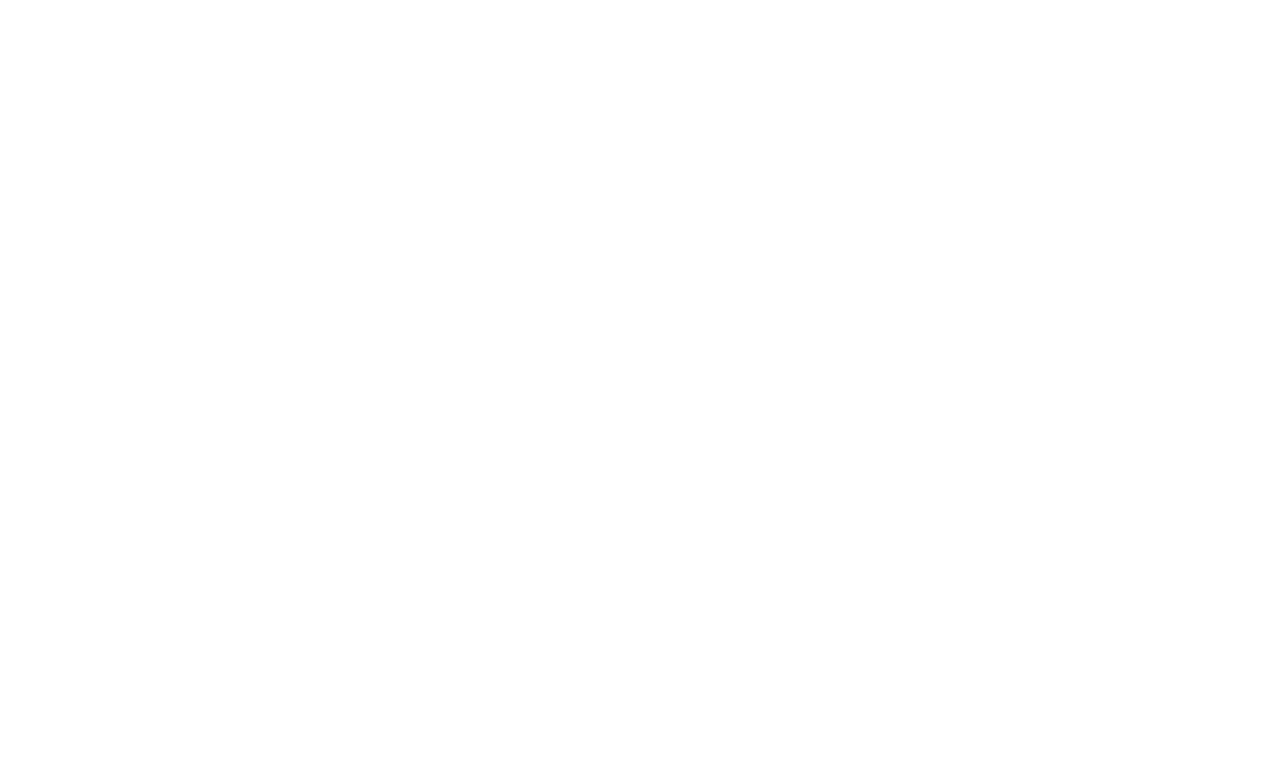
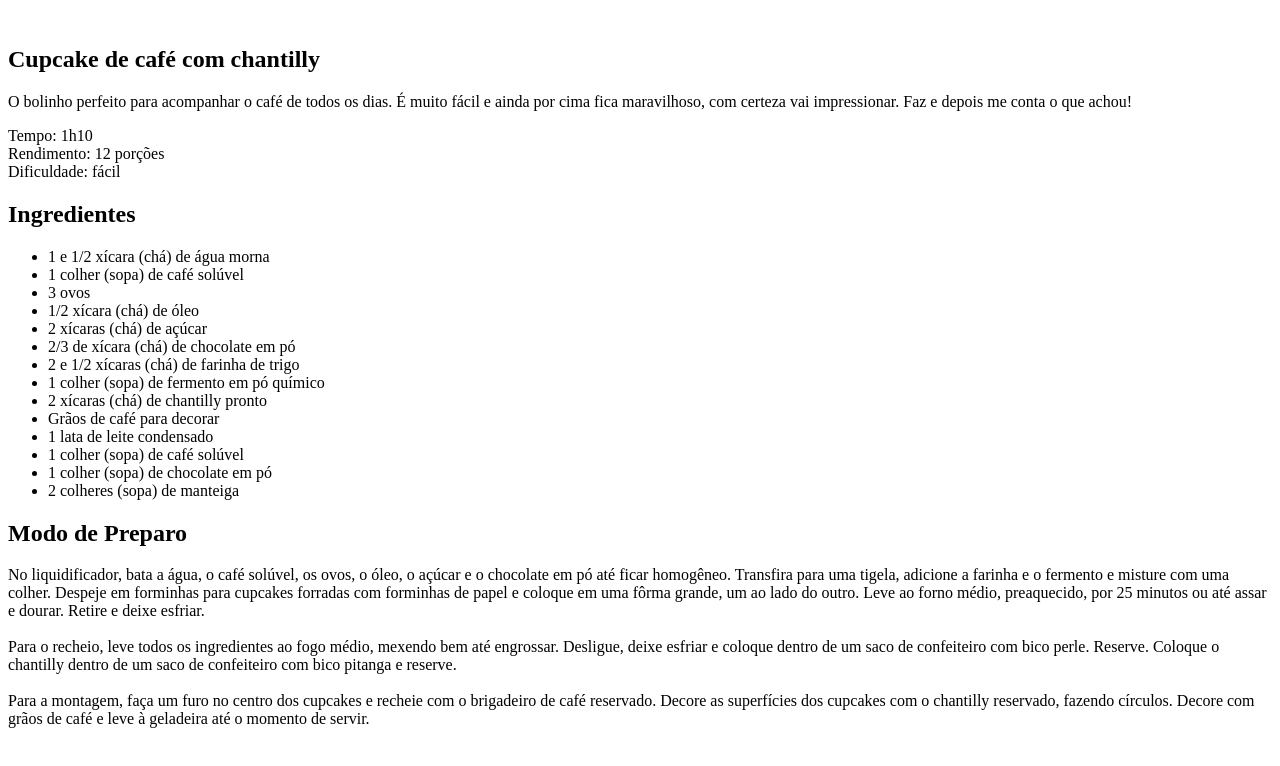
Before and after one commit to GalloTecnologias1/RepositorioTeste, a plain HTML site: page index.html in a window 1280 px wide. Drawn offline with Linux system fonts and the light colour scheme.

Commit message:
Estruturando o Site

```diff
--- a/index.html
+++ b/index.html
@@ -6,6 +6,50 @@
   <title>Pagina de Receita</title>
 </head>
 <body>
+  <div id="page">
+    <img src="" alt="">
+    <main>
+      <section id="about">
 
+        <h1>Cupcake de café com chantilly</h1>
+        <p>O bolinho perfeito para acompanhar o café de todos os dias. É muito fácil e ainda por cima fica maravilhoso, com certeza vai impressionar. Faz e depois me conta o que achou!</p>
+        <p>
+          Tempo: 1h10 <br>
+          Rendimento: 12 porções <br>
+          Dificuldade: fácil
+        </p>
+      </section>
+      <section id="ingredients">
+
+        <h2>Ingredientes</h2>
+        <ul>
+            <li>1 e 1/2 xícara (chá) de água morna </li>
+            <li>1 colher (sopa) de café solúvel </li>
+            <li>3 ovos </li>
+            <li>1/2 xícara (chá) de óleo </li>
+            <li>2 xícaras (chá) de açúcar </li>
+            <li>2/3 de xícara (chá) de chocolate em pó </li>
+            <li>2 e 1/2 xícaras (chá) de farinha de trigo </li>
+            <li>1 colher (sopa) de fermento em pó químico </li>
+            <li>2 xícaras (chá) de chantilly pronto </li>
+            <li>Grãos de café para decorar </li>
+            <li>1 lata de leite condensado </li>
+            <li>1 colher (sopa) de café solúvel </li>
+            <li>1 colher (sopa) de chocolate em pó </li>
+            <li>2 colheres (sopa) de manteiga </li>
+        </ul>
+      </section>
+      <section id="preparation">
+
+        <h2>Modo de Preparo</h2>
+        <p>
+          No liquidificador, bata a água, o café solúvel, os ovos, o óleo, o açúcar e o chocolate em pó até ficar homogêneo. Transfira para uma tigela, adicione a farinha e o fermento e misture com uma colher. Despeje em forminhas para cupcakes forradas com forminhas de papel e coloque em uma fôrma grande, um ao lado do outro. Leve ao forno médio, preaquecido, por 25 minutos ou até assar e dourar. Retire e deixe esfriar.
+          <br><br>
+          Para o recheio, leve todos os ingredientes ao fogo médio, mexendo bem até engrossar. Desligue, deixe esfriar e coloque dentro de um saco de confeiteiro com bico perle. Reserve. Coloque o chantilly dentro de um saco de confeiteiro com bico pitanga e reserve.
+          <br><br>
+          Para a montagem, faça um furo no centro dos cupcakes e recheie com o brigadeiro de café reservado. Decore as superfícies dos cupcakes com o chantilly reservado, fazendo círculos. Decore com grãos de café e leve à geladeira até o momento de servir.</p>
+      </section>
+    </main>
+  </div>
 </body>
 </html>
```
